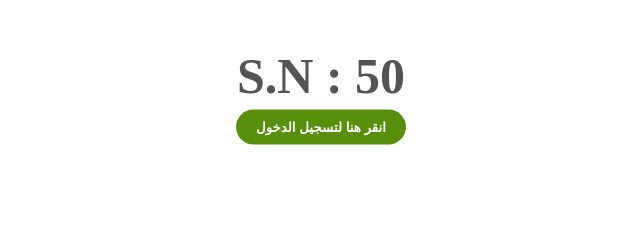
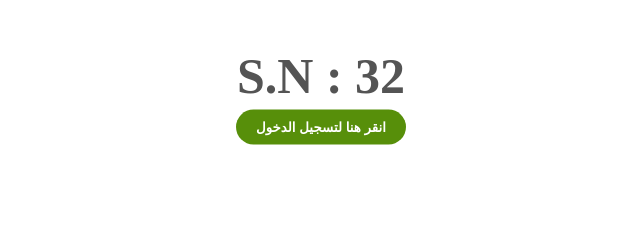
Before and after one commit to ALEmadTransport/account_32, a plain HTML site: page index.html in a window 1280 px wide. Shown: the part 273-513 px from the top of the page, 319-959 px from the left. Drawn offline with Linux system fonts and the light colour scheme.

Commit message:
Update index.html

```diff
--- a/index.html
+++ b/index.html
@@ -49,7 +49,7 @@
 
 <body>
     <img src="background.png" alt="">
-    <span class="sn-label">S.N : 50</span>
+    <span class="sn-label">S.N : 32</span>
     <br>
     <br>
     <br>
```
